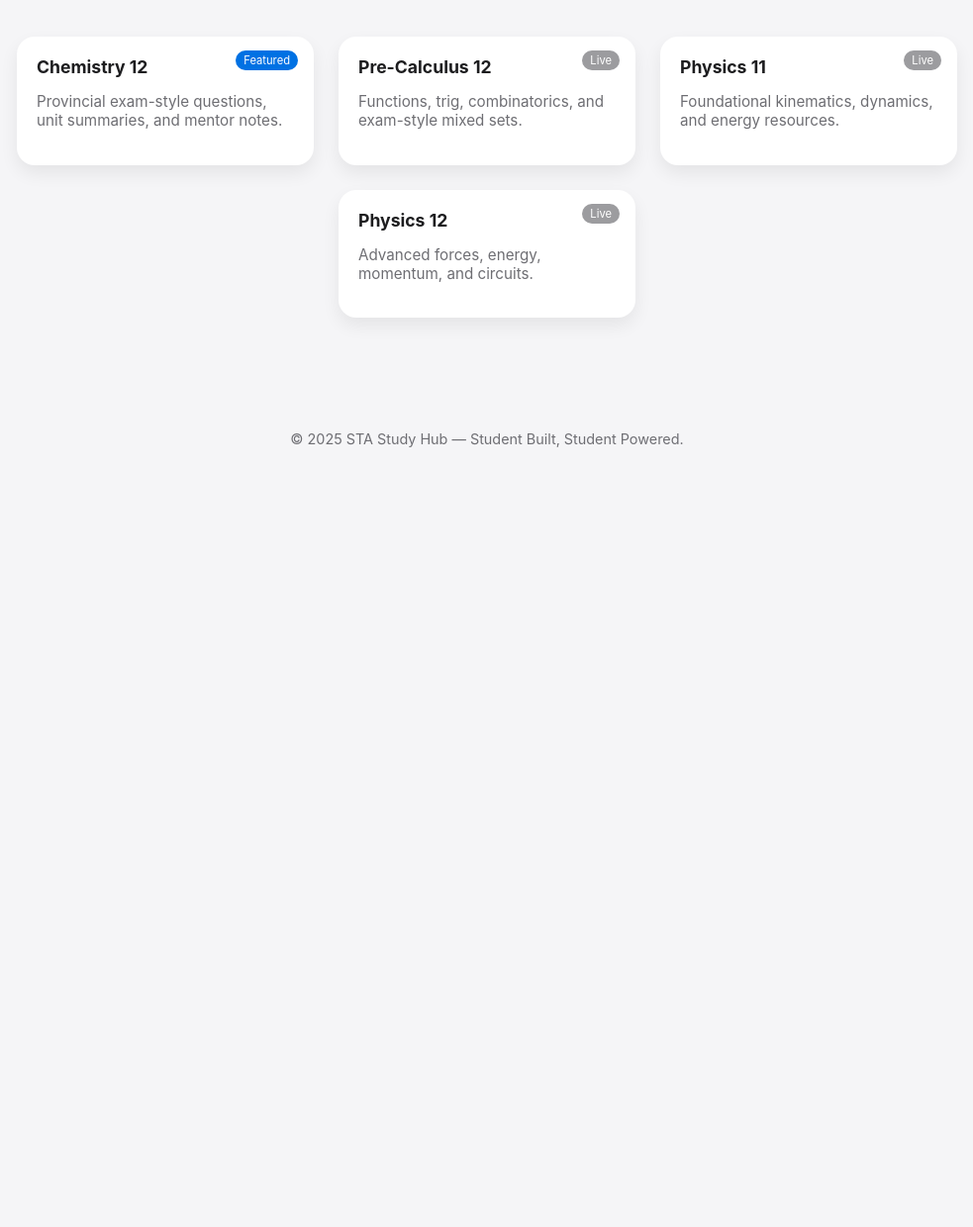
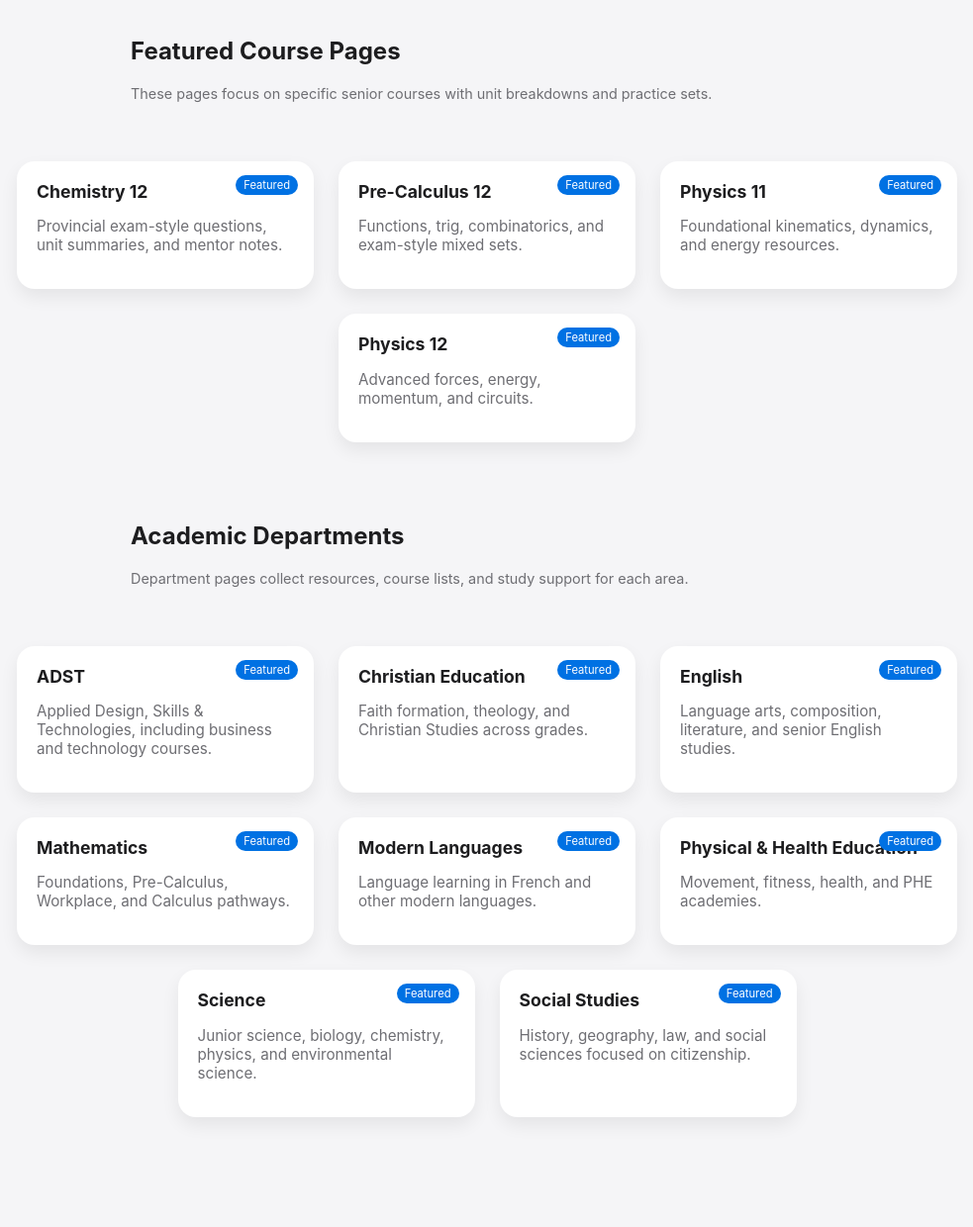
Before and after one commit to redp1ne/STA_Studyhub, a plain HTML site: page courses.html in a window 1280 px wide. Shown: the part 261-1501 px from the top of the page at 99% size, without its empty margins (148-1131 px from the left). Before the commit the page ends 800 px from the top, so only its background shows below. Drawn offline with Linux system fonts and the light colour scheme; no server answers.

Commit message:
Update course and department section headers

```diff
--- a/courses.html
+++ b/courses.html
@@ -25,8 +25,16 @@
     </nav>
 
     <section class="page-header">
-        <h1>Courses</h1>
-        <p>Select a course to view organized notes, unit breakdowns, and test prep resources.</p>
+        <h1>Courses & Departments</h1>
+        <p>Explore course-specific study pages and STA academic departments.</p>
+    </section>
+
+    <!-- FEATURED COURSE PAGES -->
+    <section class="narrow">
+        <h2>Featured Course Pages</h2>
+        <p class="muted">
+            These pages focus on specific senior courses with unit breakdowns and practice sets.
+        </p>
     </section>
 
     <section class="courses-grid">
@@ -39,19 +47,77 @@
         <a href="precalc12.html" class="course-card">
             <h2>Pre-Calculus 12</h2>
             <p>Functions, trig, combinatorics, and exam-style mixed sets.</p>
-            <span class="tag tag-soon">Live</span>
+            <span class="tag">Featured</span>
         </a>
 
         <a href="physics11.html" class="course-card">
             <h2>Physics 11</h2>
             <p>Foundational kinematics, dynamics, and energy resources.</p>
-            <span class="tag tag-soon">Live</span>
+            <span class="tag">Featured</span>
         </a>
 
         <a href="physics12.html" class="course-card">
             <h2>Physics 12</h2>
             <p>Advanced forces, energy, momentum, and circuits.</p>
-            <span class="tag tag-soon">Live</span>
+            <span class="tag">Featured</span>
+        </a>
+    </section>
+
+    <!-- DEPARTMENTS GRID -->
+    <section class="narrow">
+        <h2>Academic Departments</h2>
+        <p class="muted">
+            Department pages collect resources, course lists, and study support for each area.
+        </p>
+    </section>
+
+    <section class="courses-grid">
+        <a href="adst.html" class="course-card">
+            <h2>ADST</h2>
+            <p>Applied Design, Skills & Technologies, including business and technology courses.</p>
+            <span class="tag">Featured</span>
+        </a>
+
+        <a href="christian-education.html" class="course-card">
+            <h2>Christian Education</h2>
+            <p>Faith formation, theology, and Christian Studies across grades.</p>
+            <span class="tag">Featured</span>
+        </a>
+
+        <a href="english-dept.html" class="course-card">
+            <h2>English</h2>
+            <p>Language arts, composition, literature, and senior English studies.</p>
+            <span class="tag">Featured</span>
+        </a>
+
+        <a href="mathematics-dept.html" class="course-card">
+            <h2>Mathematics</h2>
+            <p>Foundations, Pre-Calculus, Workplace, and Calculus pathways.</p>
+            <span class="tag">Featured</span>
+        </a>
+
+        <a href="modern-languages.html" class="course-card">
+            <h2>Modern Languages</h2>
+            <p>Language learning in French and other modern languages.</p>
+            <span class="tag">Featured</span>
+        </a>
+
+        <a href="phe.html" class="course-card">
+            <h2>Physical & Health Education</h2>
+            <p>Movement, fitness, health, and PHE academies.</p>
+            <span class="tag">Featured</span>
+        </a>
+
+        <a href="science-dept.html" class="course-card">
+            <h2>Science</h2>
+            <p>Junior science, biology, chemistry, physics, and environmental science.</p>
+            <span class="tag">Featured</span>
+        </a>
+
+        <a href="social-studies.html" class="course-card">
+            <h2>Social Studies</h2>
+            <p>History, geography, law, and social sciences focused on citizenship.</p>
+            <span class="tag">Featured</span>
         </a>
     </section>
 
```
